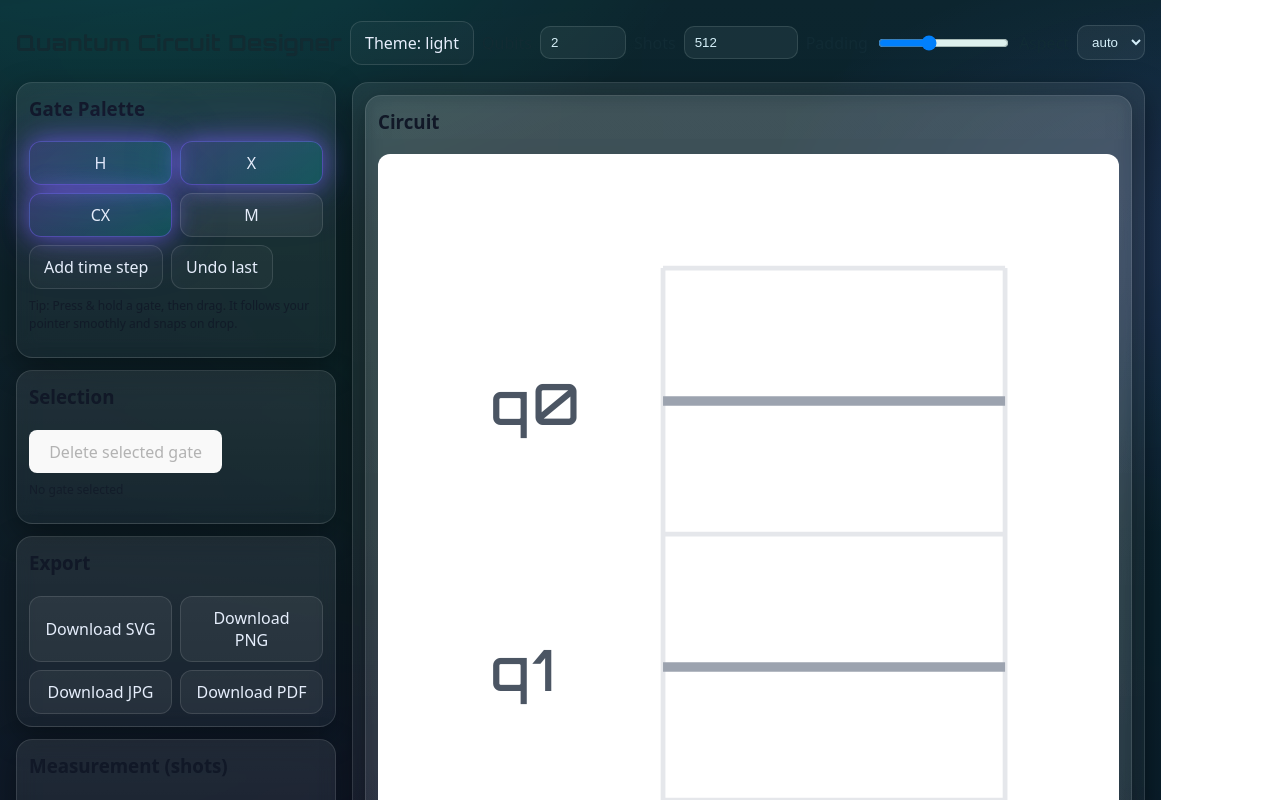
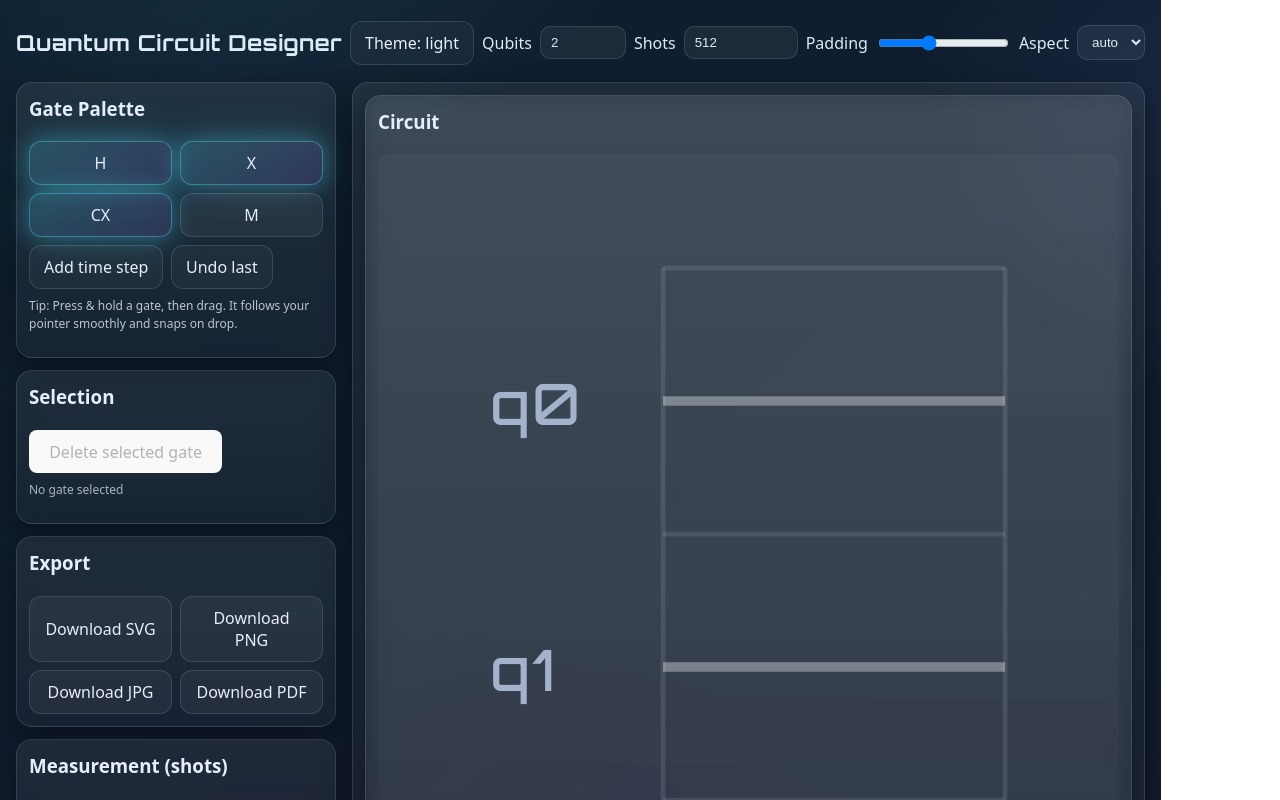
Before and after one commit to marlomb/quantum-circuit-starter, a React (Vite) app: page / in a window 1280 px wide. Shown: the top 800 px of the page. Built offline with nearby package versions, Linux system fonts and the light colour scheme.

Commit message:
style: soften neon palette, transparent SVG bg, glass cards

```diff
--- a/src/App.tsx
+++ b/src/App.tsx
@@ -145,24 +145,24 @@ const GATE_LABEL: Record<GateType, string> = {
 
 const THEMES = {
   light: {
-    bg: "#ffffff",
-    grid: "#e5e7eb",
-    wire: "#9ca3af",
-    gate: "#111827",
-    text: "#111827",
-    select: "#10b981",
-    label: "#4b5563",
+    bg: "rgba(255,255,255,0.02)",   // almost transparent to show neon bg
+    grid: "rgba(255,255,255,0.10)", // soft grid
+    wire: "rgba(255,255,255,0.35)", // softer wires
+    gate: "#e6eef9",                // readable stroke/fill
+    text: "#e6eef9",
+    select: "#53d7f0",              // matches --cyan
+    label: "#a4b2cc",
   },
   dark: {
-    bg: "#0b1118",
-    grid: "#1f2937",
-    wire: "#6b7280",
-    gate: "#e5e7eb",
-    text: "#e5e7eb",
-    select: "#34d399",
-    label: "#9ca3af",
+    bg: "rgba(255,255,255,0.02)",
+    grid: "rgba(255,255,255,0.10)",
+    wire: "rgba(255,255,255,0.35)",
+    gate: "#e6eef9",
+    text: "#e6eef9",
+    select: "#53d7f0",
+    label: "#a4b2cc",
   },
-};
+} as const;
 type ThemeKey = keyof typeof THEMES;
 
 // ================= Main App =================
--- a/src/theme.css
+++ b/src/theme.css
@@ -1,113 +1,105 @@
-:root {
-  --bg0: #070a12;
-  --bg1: #0b1220;
-  --bg2: #0f1a2b;
-  --glass: rgba(255,255,255,0.06);
-  --glass-stroke: rgba(255,255,255,0.12);
-  --text: #e6eefc;
-  --muted: #9fb0c9;
+:root{
+  /* Base */
+  --bg0:#0a1020;
+  --bg1:#0b1324;
+  --bg2:#0f1a2e;
+  --glass: rgba(255,255,255,.06);
+  --glass-stroke: rgba(255,255,255,.12);
+  --text:#e8eef9;
+  --muted:#a4b2cc;
 
-  --neon1: #00f5ff;
-  --neon2: #7b61ff;
-  --neon3: #19ffa5;
+  /* Accents (softened) */
+  --cyan:#53d7f0;      /* primary accent */
+  --violet:#9b84ff;    /* secondary, used very lightly */
+  --teal:#3ad6c9;
 
-  --primary: var(--neon2);
-  --primary-glow: 0 0 24px rgba(123,97,255,0.65), 0 0 60px rgba(123,97,255,0.25);
-  --danger: #ff5b7f;
+  /* Effects */
+  --primary: var(--cyan);
+  --primary-glow: 0 0 22px rgba(83,215,240,.35), 0 0 48px rgba(83,215,240,.18);
+  --danger:#ff6d8f;
 
-  --card-radius: 16px;
-  --btn-radius: 12px;
-  --shadow-soft: 0 10px 30px rgba(0,0,0,0.35);
+  --card-radius:16px;
+  --btn-radius:12px;
+  --shadow-soft:0 10px 28px rgba(0,0,0,.35);
 }
 
-/* Futuristic animated background */
-.neon-bg {
-  min-height: 100vh;
-  background: radial-gradient(1000px 600px at 10% -10%, rgba(0,245,255,0.15), transparent 60%),
-              radial-gradient(900px 500px at 110% 20%, rgba(123,97,255,0.18), transparent 60%),
-              linear-gradient(180deg, var(--bg1), var(--bg0));
-  position: relative;
-  overflow: hidden;
+/* Background: calmer neon */
+.neon-bg{
+  min-height:100vh;
+  background:
+    radial-gradient(900px 520px at 10% -10%, rgba(83,215,240,.12), transparent 60%),
+    radial-gradient(800px 500px at 120% 10%, rgba(155,132,255,.12), transparent 60%),
+    linear-gradient(180deg, var(--bg1), var(--bg0));
+  position:relative; overflow:hidden;
 }
-.neon-bg::before {
-  content: "";
-  position: absolute; inset: -20% -20% -30% -20%;
+.neon-bg::before{
+  content:""; position:absolute; inset:-25% -20% -35% -20%;
   background: conic-gradient(from 0deg,
-    rgba(0,245,255,0.08), rgba(123,97,255,0.08), rgba(25,255,165,0.08), rgba(0,245,255,0.08));
-  filter: blur(60px);
-  animation: spin 24s linear infinite;
-  pointer-events: none;
+    rgba(83,215,240,.06), rgba(155,132,255,.06), rgba(58,214,201,.06), rgba(83,215,240,.06));
+  filter: blur(70px);
+  animation: spin 32s linear infinite; pointer-events:none;
 }
-@keyframes spin { to { transform: rotate(360deg); } }
+@keyframes spin{to{transform:rotate(360deg)}}
 
 /* Glass cards */
-.card {
-  background: linear-gradient(180deg, rgba(255,255,255,0.08), rgba(255,255,255,0.04));
-  border: 1px solid var(--glass-stroke);
-  border-radius: var(--card-radius);
-  box-shadow: var(--shadow-soft);
+.card{
+  background: linear-gradient(180deg, rgba(255,255,255,.07), rgba(255,255,255,.035));
+  border:1px solid var(--glass-stroke);
+  border-radius:var(--card-radius);
+  box-shadow:var(--shadow-soft);
   backdrop-filter: blur(10px);
 }
 
-/* Headings & text */
-.h1 {
-  font-family: "Orbitron", ui-sans-serif, system-ui, -apple-system, Segoe UI, Roboto;
-  letter-spacing: 0.5px;
-}
-.subtle { color: var(--muted); }
+/* Typography */
+.h1{ font-family:"Orbitron", ui-sans-serif, system-ui; letter-spacing:.5px; }
+.subtle{ color:var(--muted); }
 
 /* Buttons */
-.btn {
-  border: 1px solid var(--glass-stroke);
-  background: rgba(255,255,255,0.06);
-  color: var(--text);
-  padding: 10px 14px;
-  border-radius: var(--btn-radius);
+.btn{
+  border:1px solid var(--glass-stroke);
+  background: rgba(255,255,255,.05);
+  color:var(--text);
+  padding:10px 14px; border-radius:var(--btn-radius);
   transition: transform .15s ease, box-shadow .2s ease, background .2s ease, border-color .2s ease;
-  cursor: pointer;
-  will-change: transform;
+  cursor:pointer; will-change:transform;
 }
-.btn:hover { transform: translateY(-1px); }
-.btn:active { transform: translateY(0); }
-.btn-primary {
-  background: linear-gradient(135deg, rgba(123,97,255,0.25), rgba(0,245,255,0.18));
-  border-color: rgba(123,97,255,0.45);
+.btn:hover{ transform: translateY(-1px); }
+.btn:active{ transform: translateY(0); }
+.btn-primary{
+  background: linear-gradient(135deg, rgba(83,215,240,.22), rgba(155,132,255,.16));
+  border-color: rgba(83,215,240,.4);
   box-shadow: var(--primary-glow);
 }
-.btn-danger {
-  background: linear-gradient(135deg, rgba(255,91,127,0.25), rgba(255,91,127,0.12));
-  border-color: rgba(255,91,127,0.45);
-  box-shadow: 0 0 22px rgba(255,91,127,0.35);
+.btn-danger{
+  background: linear-gradient(135deg, rgba(255,109,143,.22), rgba(255,109,143,.12));
+  border-color: rgba(255,109,143,.45);
+  box-shadow: 0 0 22px rgba(255,109,143,.28);
 }
-.btn-ghost {
-  background: rgba(255,255,255,0.03);
-}
+.btn-ghost{ background: rgba(255,255,255,.035); }
 
 /* Inputs */
-.input, .select, .range {
-  background: rgba(255,255,255,0.06);
-  border: 1px solid var(--glass-stroke);
-  border-radius: 10px;
-  color: var(--text);
-  padding: 8px 10px;
+.input,.select,.range{
+  background: rgba(255,255,255,.06);
+  border:1px solid var(--glass-stroke);
+  border-radius:10px; color:var(--text);
+  padding:8px 10px;
 }
-.range { padding: 0; height: 8px; border-radius: 999px; }
-label { display: inline-flex; align-items: center; gap: 8px; }
+.range{ padding:0; height:8px; border-radius:999px; }
+label{ display:inline-flex; align-items:center; gap:8px; }
 
-/* SVG crispness + glow utility */
-svg { shape-rendering: geometricPrecision; }
-.glow-strong { filter: drop-shadow(0 0 8px rgba(123,97,255,0.8)) drop-shadow(0 0 18px rgba(123,97,255,0.45)); }
-.glow-soft   { filter: drop-shadow(0 0 6px rgba(0,245,255,0.55)); }
+/* SVG utilities */
+svg{ shape-rendering:geometricPrecision; }
+.glow-strong{ filter: drop-shadow(0 0 6px rgba(83,215,240,.75)) drop-shadow(0 0 16px rgba(83,215,240,.35)); }
+.glow-soft{   filter: drop-shadow(0 0 4px rgba(83,215,240,.25)); }
 
 /* Histogram bars */
-.bar {
-  background: linear-gradient(180deg, rgba(0,245,255,0.85), rgba(123,97,255,0.85));
-  border-radius: 6px;
-  animation: rise .35s ease-out;
+.bar{
+  background: linear-gradient(180deg, rgba(83,215,240,.85), rgba(155,132,255,.75));
+  border-radius:6px; animation: rise .35s ease-out;
 }
-@keyframes rise { from { transform: translateY(12px); opacity: .6; } to { transform: translateY(0); opacity: 1; } }
+@keyframes rise{ from{ transform:translateY(12px); opacity:.6 } to{ transform:none; opacity:1 } }
 
 /* Layout helpers */
-.stack { display: flex; flex-direction: column; gap: 12px; }
-.row { display: flex; flex-wrap: wrap; gap: 8px; align-items: center; }
-.grid-2 { display: grid; grid-template-columns: repeat(2, 1fr); gap: 8px; }
+.stack{ display:flex; flex-direction:column; gap:12px; }
+.row{ display:flex; flex-wrap:wrap; gap:8px; align-items:center; }
+.grid-2{ display:grid; grid-template-columns:repeat(2,1fr); gap:8px; }
```
